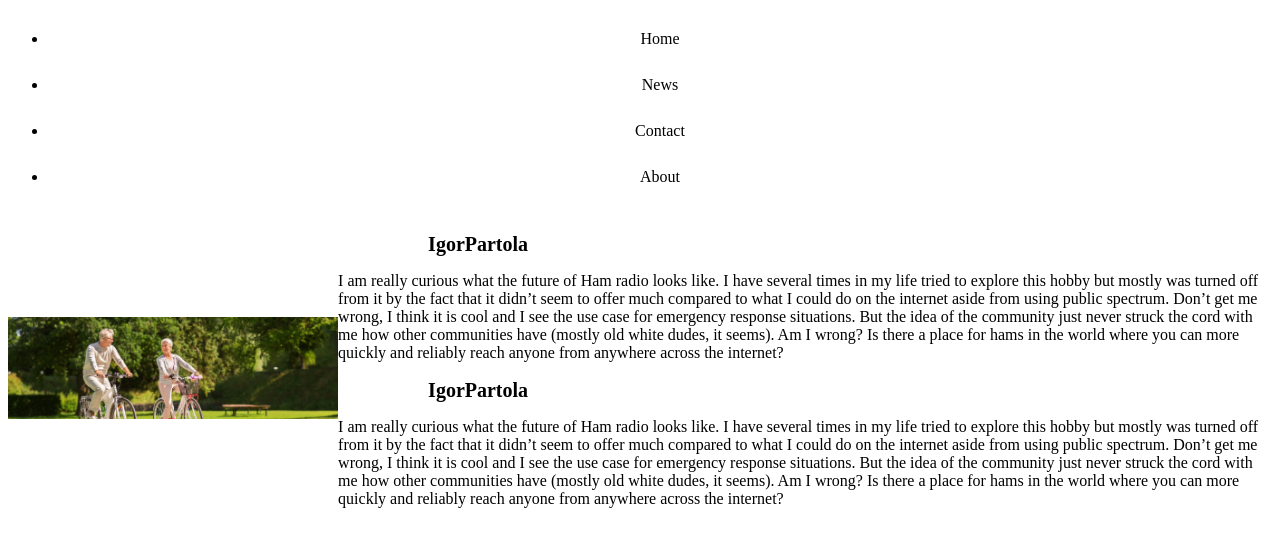
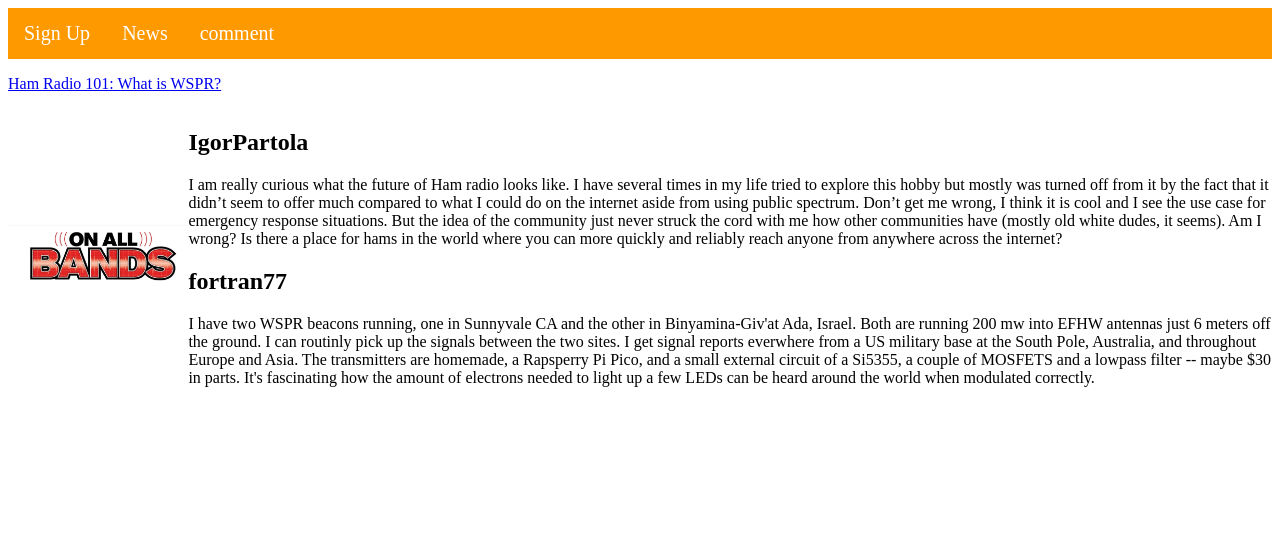
Before and after one commit to itdm-362-courtland/Project2_1, a plain HTML site: page comments.html in a window 1280 px wide. Drawn offline with Linux system fonts and the light colour scheme.

Commit message:
adjust the picture

```diff
--- a/comments.html
+++ b/comments.html
@@ -7,27 +7,34 @@
   <meta name="viewport" content="width=device-width, initial-scale=1.0" />
 </head>
 <body>
+<ul>
+  <li><a href="#Sign Up">Sign Up</a></li>
+  <li><a href="#news">News</a></li>
+  <li><a href="#comment">comment</a></li>
+</ul>
 <div id="myDIV">
-<ul>
-  <li><a href="#home">Home</a></li>
-  <li><a href="#news">News</a></li>
-  <li><a href="#contact">Contact</a></li>
-  <li><a href="#about">About</a></li>
-</ul>
+<p><a href="https://www.onallbands.com/ham-radio-101-what-is-wspr/">Ham Radio 101: What is WSPR? </a></p>
 <div class="container">
       <div class="image">
-        <img src="Screenshot 2024-11-07 180708.png" class="center">
+        <img src="Screenshot 2024-11-07 203455.png" class="center">
       </div>
-      <div class="text">
-        <h2>
+ <div class="text">
+
+ <h2>
 IgorPartola </h2>
-<p>I am really curious what the future of Ham radio looks like. I have several times in my life tried to explore this hobby but mostly was turned off from it by the fact that it didn’t seem to offer much compared to what I could do on the internet aside from using public spectrum. Don’t get me wrong, I think it is cool and I see the use case for emergency response situations. But the idea of the community just never struck the cord with me how other communities have (mostly old white dudes, it seems).
-Am I wrong? Is there a place for hams in the world where you can more quickly and reliably reach anyone from anywhere across the internet?</p>
-        <h2>
-IgorPartola </h2>
+
 <p>I am really curious what the future of Ham radio looks like. I have several times in my life tried to explore this hobby but mostly was turned off from it by the fact that it didn’t seem to offer much compared to what I could do on the internet aside from using public spectrum. Don’t get me wrong, I think it is cool and I see the use case for emergency response situations. But the idea of the community just never struck the cord with me how other communities have (mostly old white dudes, it seems).
 Am I wrong? Is there a place for hams in the world where you can more quickly and reliably reach anyone from anywhere across the internet?</p>
 
+  <h2>
+fortran77 </h2>
+
+<p>I have two WSPR beacons running, one in Sunnyvale CA and the other in Binyamina-Giv'at Ada, Israel. Both are running 200 mw into EFHW antennas just 6 meters off the ground. I can routinly pick up the signals between the two sites.
+I get signal reports everwhere from a US military base at the South Pole, Australia, and throughout Europe and Asia.
+
+The transmitters are homemade, a Rapsperry Pi Pico, and a small external circuit of a Si5355, a couple of MOSFETS and a lowpass filter -- maybe $30 in parts.
+
+It's fascinating how the amount of electrons needed to light up a few LEDs can be heard around the world when modulated correctly.</p>
 </div>
 </body>
 </html>
--- a/css/com css.css
+++ b/css/com css.css
@@ -28,12 +28,37 @@ img {
 text-align: center;
 }
 
-h2 {
+ul {
   font-size: 20px;
-  padding-left: 90px;
+  padding-left: 20px;
 }
   .container {
   display: flex;
   align-items: center;
   justify-content: center
 }
+
+
+ul {
+  list-style-type: none;
+  margin: 0;
+  padding: 0;
+  overflow: hidden;
+  background-color: #ff9900;
+}
+
+li {
+  float: left;
+}
+
+li a {
+  display: block;
+  color: white;
+  text-align: center;
+  padding: 14px 16px;
+  text-decoration: none;
+}
+
+li a:hover {
+  background-color: #111;
+}
```
